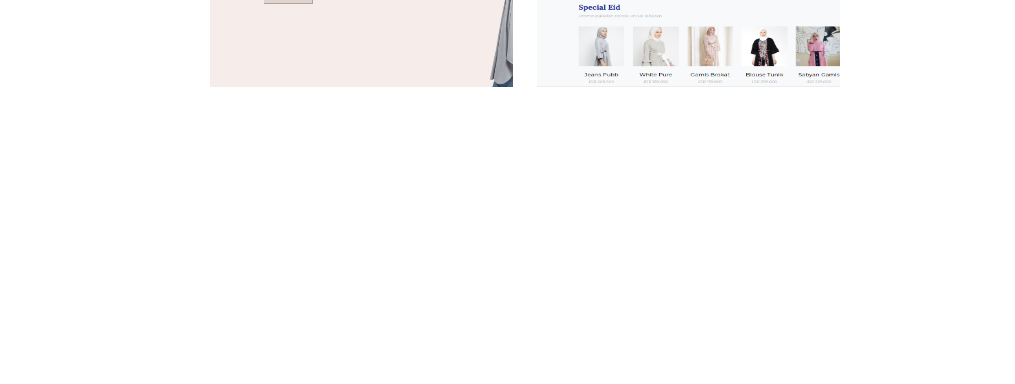
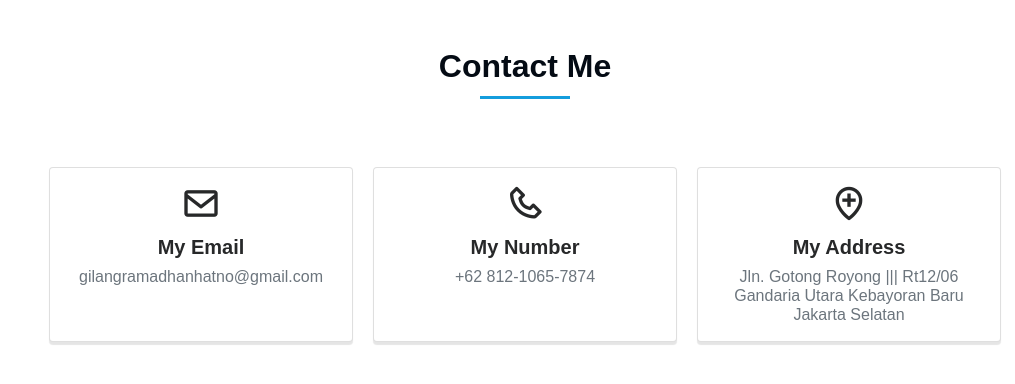
Before and after one commit to gilangramadhanhatno/gilangramadhanhatno.github.io, a plain HTML site: page index.html in a window 1280 px wide. Shown: the part 2404-2788 px from the top of the page, without its empty margins (265-1280 px from the left). Before the commit the page ends 2541 px from the top, so only its background shows below. Drawn offline with nearby package versions, Linux system fonts and the light colour scheme.

Commit message:
added section contact and footer

```diff
--- a/assets/css/style.css
+++ b/assets/css/style.css
@@ -347,7 +347,7 @@ section {
 /* START ABOUT SECTION */
 .about {
   overflow: hidden;
-  margin: 70px 20%;
+  margin: 0 20%;
 }
 @media screen and (max-width: 992px) {
   .about p {
@@ -450,4 +450,22 @@ section {
   transform: scale(1.2);
 }
 /* END PORTFOLIO SECTION */
+
+/* START CONTACT SECTION */
+.contact .card {
+  margin: 0 10px;
+  box-shadow: 0 3px 1px rgba(0, 0, 0, 0.1);
+}
+.contact .card i {
+  font-size: 40px;
+}
+.contact .card h5 {
+  font-weight: 600;
+}
+/* END CONTACT SECTION */
+/* START FOOTER */
+footer {
+  background-color: #272829;
+}
+/* EDN FOOTER */
 /* END MAIN */
--- a/index.html
+++ b/index.html
@@ -47,6 +47,9 @@
             </li>
             <li>
               <a href="#portfolio"><i class="bx bx-book-content"></i><span>Portfolio</span></a>
+            </li>
+            <li>
+              <a href="#contact"><i class="bx bx-user"></i><span>Contact</span></a>
             </li>
           </ul>
         </nav>
@@ -195,6 +198,7 @@
       </section>
       <!-- END SKILLS SECTION -->
 
+      <!-- START PORTFOLIO SECTION -->
       <section class="portfolio" id="portfolio">
         <div class="container">
           <div class="section-title text-center" data-aos="zoom-in">
@@ -222,6 +226,64 @@
           </div>
         </div>
       </section>
+      <!-- END PORTFOLIO SECTION -->
+
+      <!-- START CONTACT SECTION -->
+      <section class="contact" id="contact">
+        <div class="container">
+          <div class="section-title text-center" data-aos="zoom-in">
+            <h2>Contact Me</h2>
+          </div>
+          <div class="row d-flex justify-content-center">
+            <div class="col-lg-4 col-md-6 col-sm-12 card mt-4" style="width: 19rem" data-aos="fade-right">
+              <div class="card-body text-center">
+                <i class="bx bx-envelope"></i>
+                <h5 class="card-title mt-2">My Email</h5>
+                <h6 class="card-subtitle mt-2 text-muted">gilangramadhanhatno@gmail.com</h6>
+              </div>
+            </div>
+            <div class="col-lg-4 col-md-6 col-sm-12 card mt-4" style="width: 19rem" data-aos="zoom-in">
+              <div class="card-body text-center">
+                <i class="bx bx-phone"></i>
+                <h5 class="card-title mt-2">My Number</h5>
+                <h6 class="card-subtitle mt-2 text-muted">+62 812-1065-7874</h6>
+              </div>
+            </div>
+            <div class="col-lg-4 col-md-6 col-sm-12 card mt-4" style="width: 19rem" data-aos="fade-left">
+              <div class="card-body text-center">
+                <i class="bx bx-location-plus"></i>
+                <h5 class="card-title mt-2">My Address</h5>
+                <h6 class="card-subtitle mt-2 text-muted">Jln. Gotong Royong ||| Rt12/06 Gandaria Utara Kebayoran Baru Jakarta Selatan</h6>
+              </div>
+            </div>
+          </div>
+          <div class="row justify-content-center mt-5">
+            <div class="col-md-6" data-aos="zoom-in">
+              <form>
+                <div class="mb-3">
+                  <label for="name" class="form-label">Name</label>
+                  <input type="email" class="form-control" id="name" aria-describedby="name" />
+                </div>
+                <div class="mb-3">
+                  <label for="email" class="form-label">Email</label>
+                  <input type="email" class="form-control" id="email" aria-describedby="email" />
+                </div>
+                <div class="mb-3">
+                  <label for="message" class="form-label">Message</label>
+                  <textarea class="form-control" id="message" rows="3"></textarea>
+                </div>
+                <button type="submit" class="btn btn-primary">Send Message</button>
+              </form>
+            </div>
+          </div>
+        </div>
+      </section>
+      <!-- END CONTACT SECTION -->
+      <!-- START FOOTER -->
+      <footer class="bg-dark text-white text-center pt-3 pb-1">
+        <p>Created with love by <a href="https://www.instagram.com/gilangrmdhnh13/" class="text-white fw-bold">Gilang Ramadhan Hatno</a></p>
+      </footer>
+      <!-- END FOOTER  -->
     </main>
     <!-- END MAIN -->
 
```
